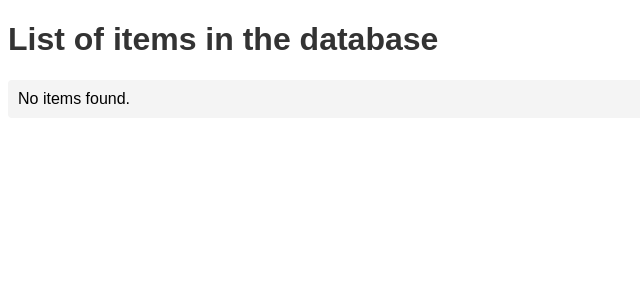
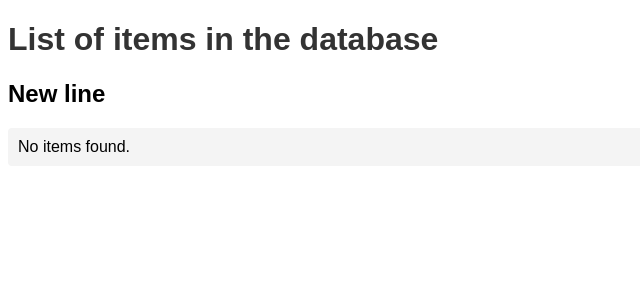
Before and after one commit to PranayV66/flask-kubernetes-app, a Flask app: page / in a window 1280 px wide. Shown: the top 300 px of the page, without its empty margins (0-640 px from the left). Run offline with Flask 2, Linux system fonts and the light colour scheme; data that the repository does not hold is empty.

Commit message:
Added new line

```diff
--- a/frontend/templates/index.html
+++ b/frontend/templates/index.html
@@ -6,6 +6,7 @@
 </head>
 <body>
     <h1>List of items in the database</h1>
+    <h2>New line</h2>
     <ul>
         {% for item in items %}
             <li>{{ item.name }}: {{ item.value }}</li>
```
